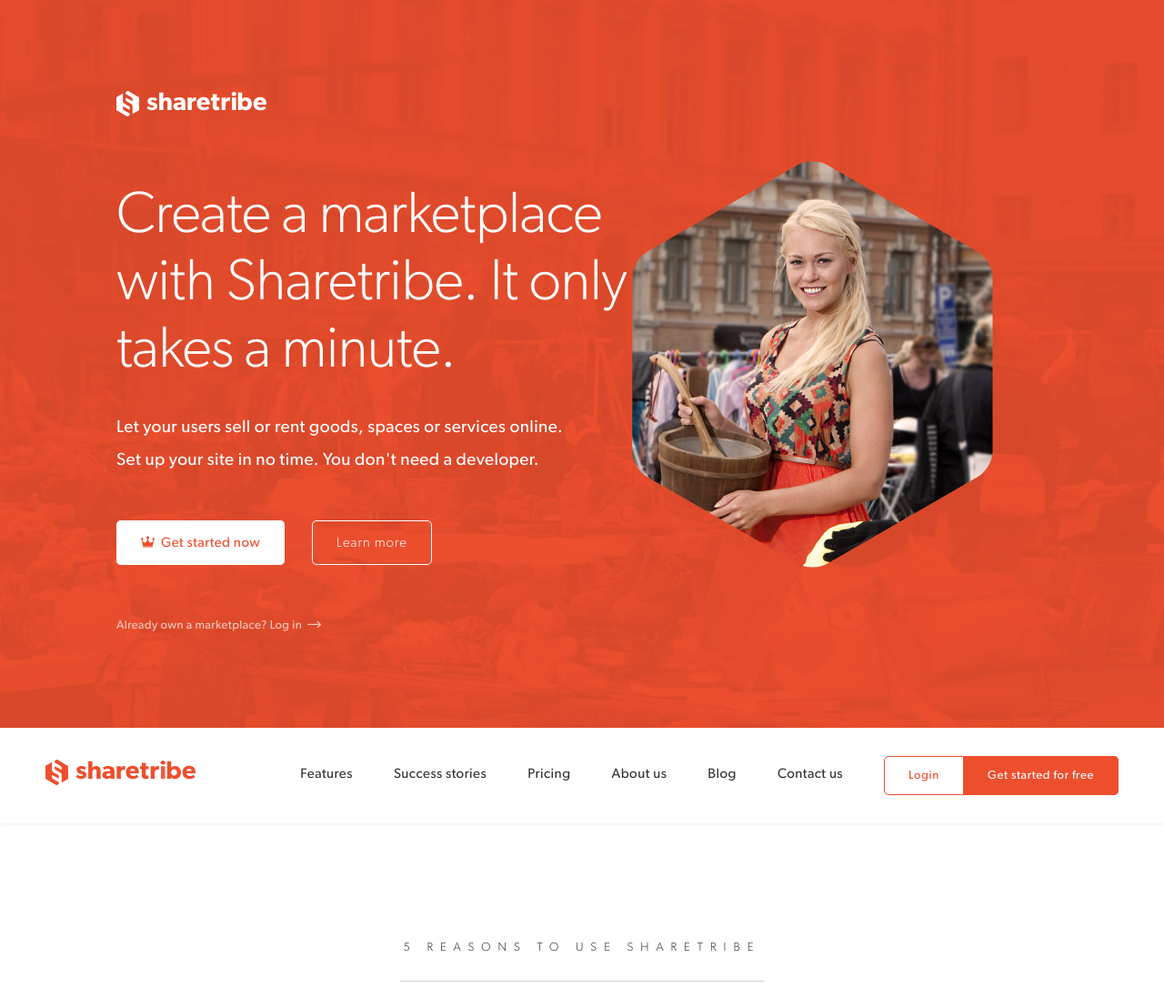
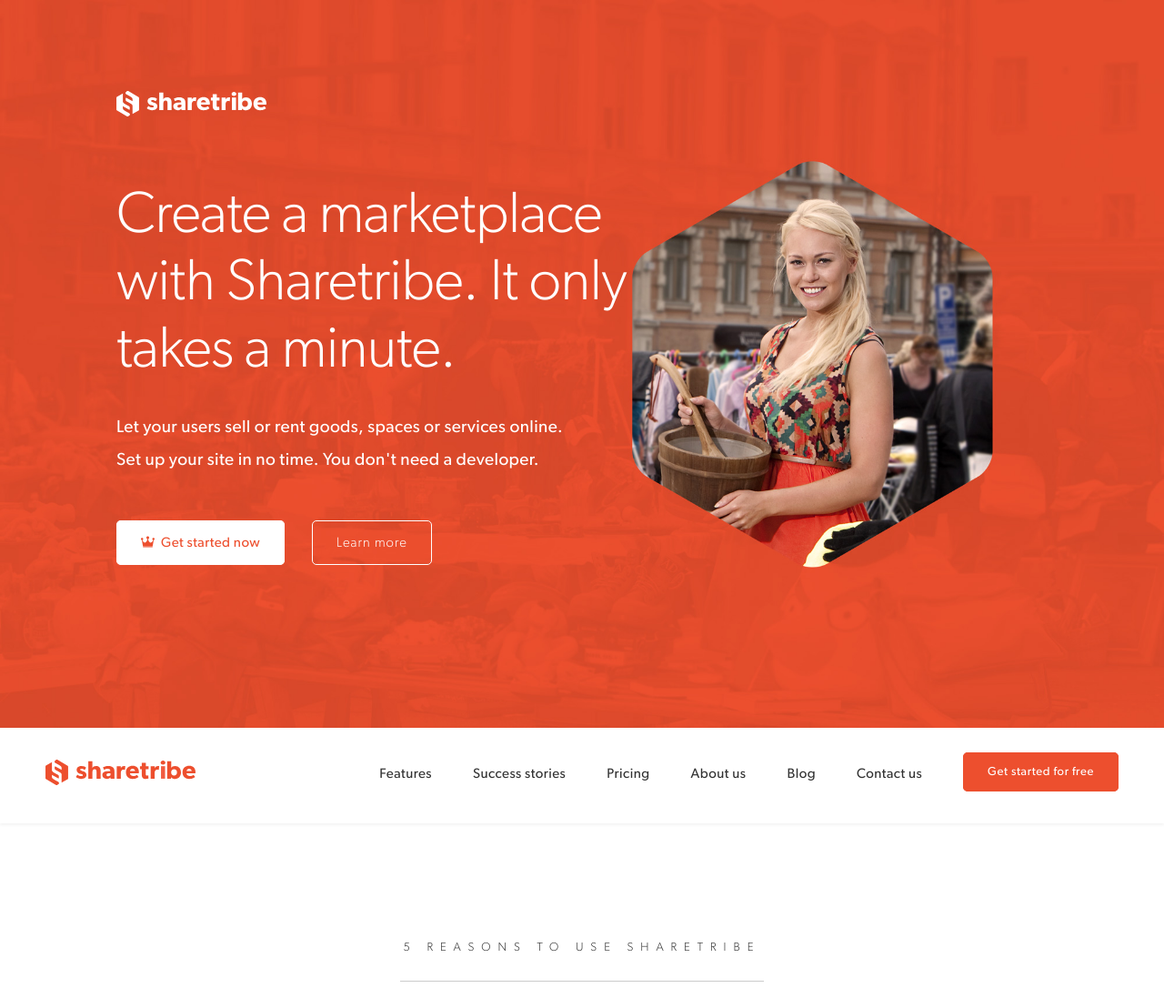
Before and after one commit to gnomet/marketing-site, a plain HTML site: page index.html in a window 1280 px wide. Shown: the top 1097 px of the page at 91% size. Drawn offline with nearby package versions, Linux system fonts and the light colour scheme; a small style sheet from the web is missing.

Commit message:
removed login links from the hero and nav bar

```diff
--- a/index.html
+++ b/index.html
@@ -17,7 +17,6 @@
 	<link rel="stylesheet" href="css/style.css" type="text/css" media="screen" />
 
 	<!-- Javascripts -->
-
 	<script src="http://code.jquery.com/jquery-1.11.1.min.js"></script>
 	<script src="js/bind-polyfill.js"></script>
 	<script src="js/smooth-scroll.js"></script>
@@ -40,8 +39,6 @@
 
 				<p><a class="button white" href="#"><img class="svg crown" src="images/icons/crown.svg">Get started now</a><a class="button ghost" data-scroll href="#learn-more">Learn more</a></p>
 
-				<p><a class="login" href="#">Already own a marketplace? Log in <img class="svg arrow" src="images/icons/arrow-right.svg"></a></p>
-
 			</div>
 
 		</div>
@@ -63,8 +60,6 @@
 				<li><a href="about.html">About us</a></li>
 				<li><a href="http://blog.sharetribe.com" target="_blank">Blog</a></li>
 				<li><a href="contact.html">Contact us</a></li>
-
-				<a class="button login" href="#">Login</a>
 				<a class="button get-started" href="#">Get started for free</a>
 
 			</div>
--- a/sass/style.scss
+++ b/sass/style.scss
@@ -80,7 +80,6 @@
 	.get-started {
 		@include button($white, $orange, $orange, $white, $blue, $blue);
 		top: -1px;
-		border-radius: 0px 5px 5px 0px;
 	}
 
 }
```
Also changed, not shown: about.html (+0 -2 lines), casaguau.html (+0 -2 lines), contact.html (+0 -2 lines), features.html (+0 -2 lines), maggieskidmarket.html (+0 -2 lines), pricing.html (+0 -2 lines), privacypolicy.html (+0 -2 lines), stories.html (+0 -2 lines), termsofuse.html (+0 -2 lines), thequiver.html (+0 -2 lines), css/style.css.
